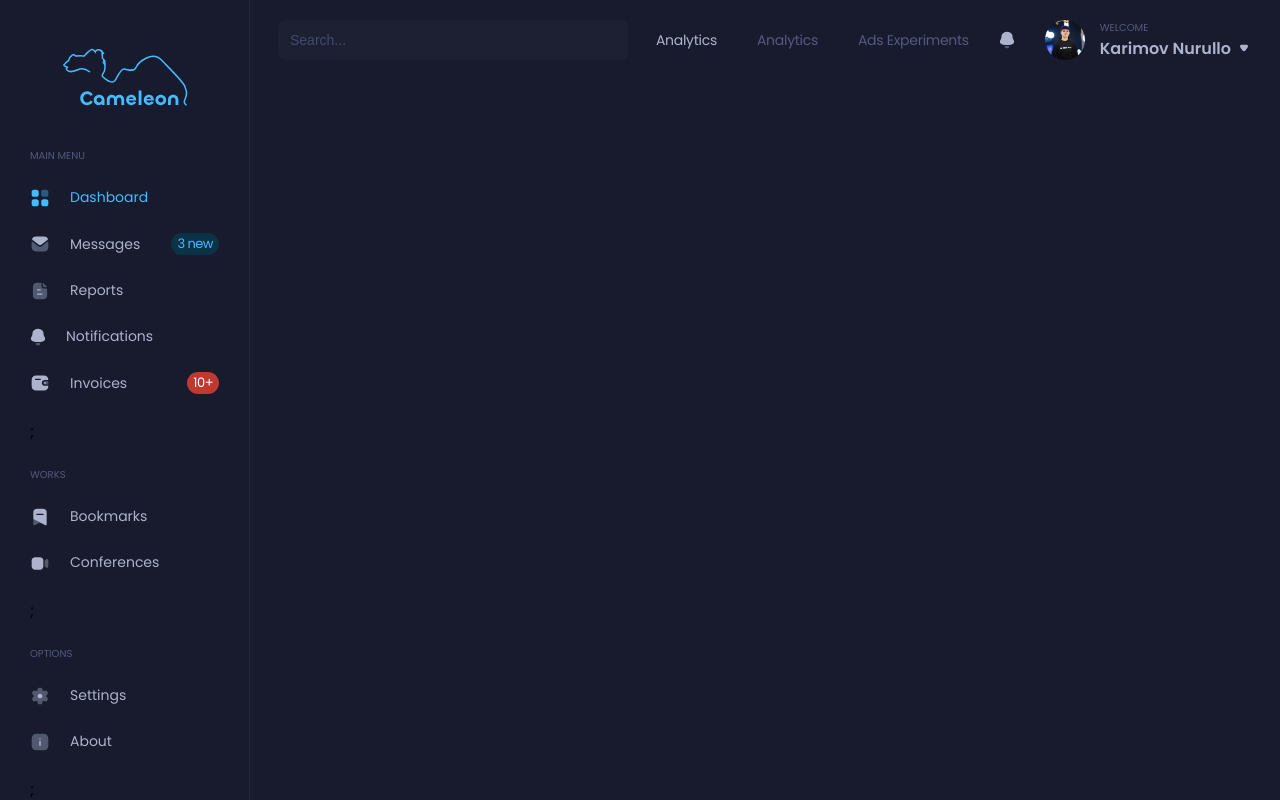
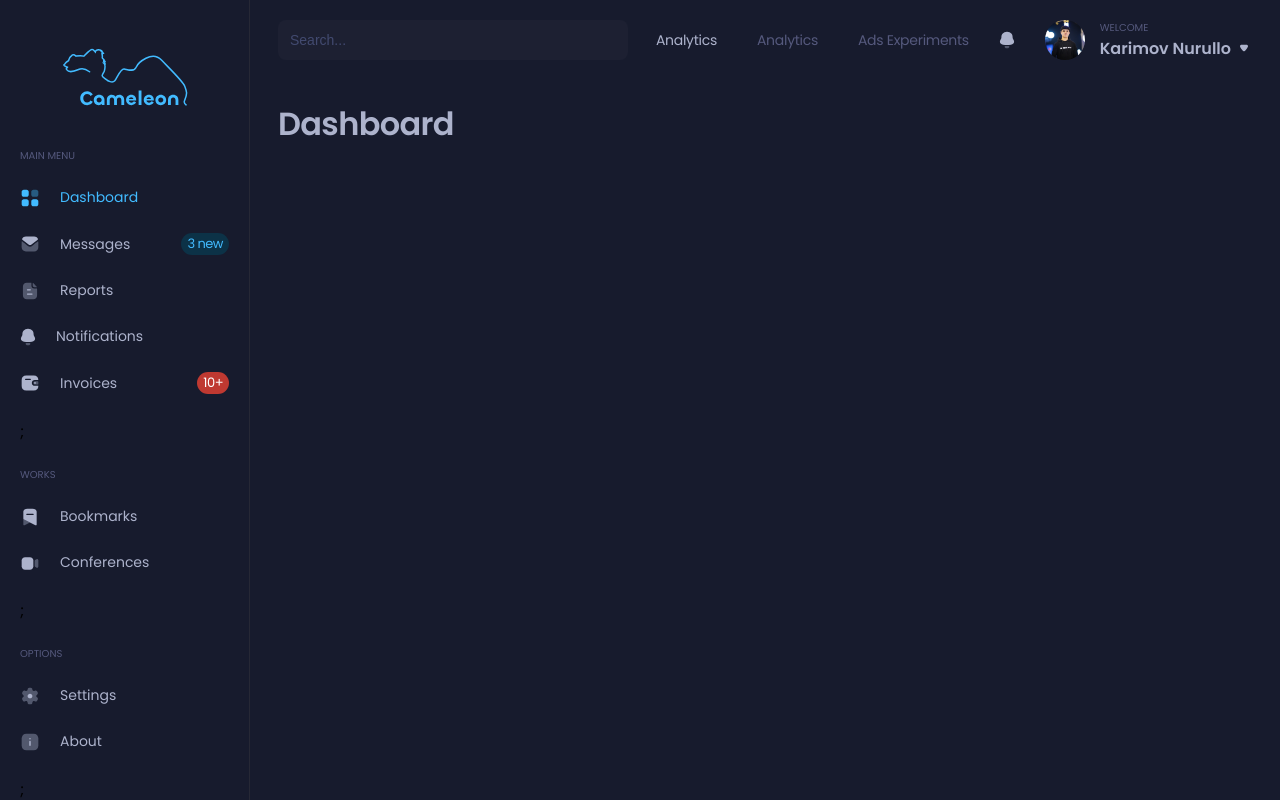
Before and after one commit to karimovnurullo/cameleon-dashboard, a React (Create React App) app: page / in a window 1280 px wide. Built offline with nearby package versions, Linux system fonts and the light colour scheme.

Commit message:
New commit

```diff
--- a/src/components/header/header.scss
+++ b/src/components/header/header.scss
@@ -1,11 +1,9 @@
 .header {
    width: 100%;
    height: 80px;
-   // background-color: red;
    display: flex;
    justify-content: space-between;
    align-items: center;
-   padding: 0 28px;
 
    .search {
       max-width: 350px;
--- a/src/components/main/main.jsx
+++ b/src/components/main/main.jsx
@@ -7,6 +7,7 @@ class Main extends Component {
     return (
       <div className="main">
         <Header />
+        <h3 className="main-title">Dashboard</h3>
       </div>
     );
   }
--- a/src/components/main/main.scss
+++ b/src/components/main/main.scss
@@ -2,4 +2,13 @@
   width: calc(100% - 250px);
   height: 100%;
   background: #171b2d;
+  padding: 0 28px 20px;
+
+  &-title {
+    font-weight: 600;
+    font-size: 32px;
+    letter-spacing: -0.02em;
+    color: #ADB3CC;
+    margin-top: 20px;
+  }
 }
--- a/src/components/navbar/navbar.scss
+++ b/src/components/navbar/navbar.scss
@@ -18,7 +18,7 @@
       display: flex;
       flex-direction: column;
       gap: 25px;
-      padding: 0 30px;
+      padding: 0 20px;
       padding-top: 20px;
 
       .menus-part-title {
```
